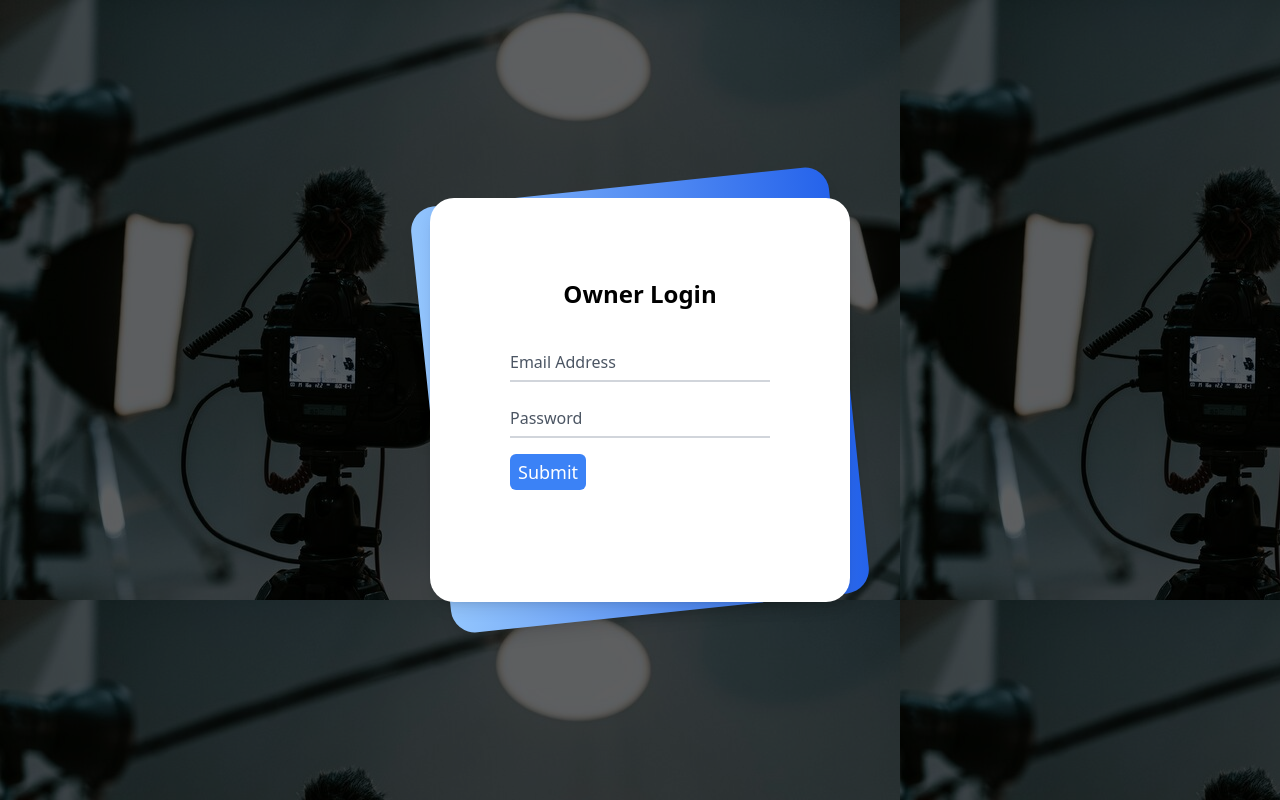
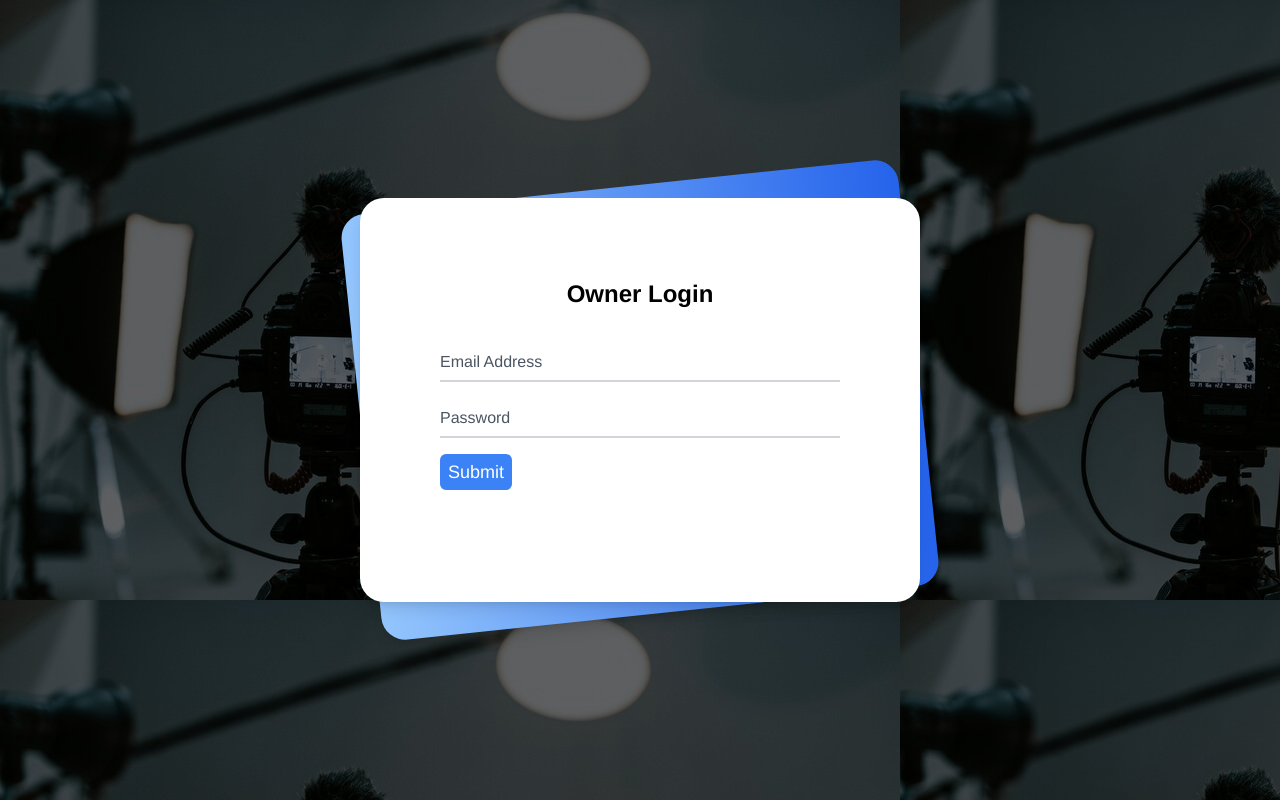
Before and after one commit to RJ-Chronicles/ui-filmstudio, a React (Vite) app: page /login in a window 1280 px wide. Built offline with nearby package versions, Linux system fonts and the light colour scheme.

Commit message:
minar css changes

```diff
--- a/src/pages/AdminLoginPage.tsx
+++ b/src/pages/AdminLoginPage.tsx
@@ -76,7 +76,7 @@ const AdminLogin = () => {
   return (
     <>
       <div
-        className="min-h-screen bg-gray-100 py-6 flex flex-col justify-center sm:py-12"
+        className="min-h-screen bg-gray-100 py-6 flex flex-col justify-center sm:py-12 font-helvetica-neue"
         style={{ backgroundImage: `url(${loginBGImage})` }}
       >
         <div className="absolute bg-black opacity-60 inset-0 z-0"></div>
@@ -90,7 +90,7 @@ const AdminLogin = () => {
                 </h1>
               </div>
               <form
-                className="divide-y divide-gray-200"
+                className="divide-y divide-gray-200 min-w-[320px] md:min-w-[400px]"
                 onSubmit={handleLoginSubmit}
               >
                 <div className="py-8 text-base leading-6 space-y-4 text-gray-700 sm:text-lg sm:leading-7">
@@ -103,6 +103,7 @@ const AdminLogin = () => {
                       className="peer placeholder-transparent h-10 w-full border-b-2 border-gray-300 text-gray-900 focus:outline-none focus:borer-rose-600"
                       placeholder="Email address"
                       onChange={handleUserResponse}
+                      required={true}
                     />
                     <label
                       htmlFor="username"
@@ -120,6 +121,7 @@ const AdminLogin = () => {
                       className="peer placeholder-transparent h-10 w-full border-b-2 border-gray-300 text-gray-900 focus:outline-none focus:borer-rose-600"
                       placeholder="Password"
                       onChange={handleUserResponse}
+                      required={true}
                     />
                     <label
                       htmlFor="password"
```
